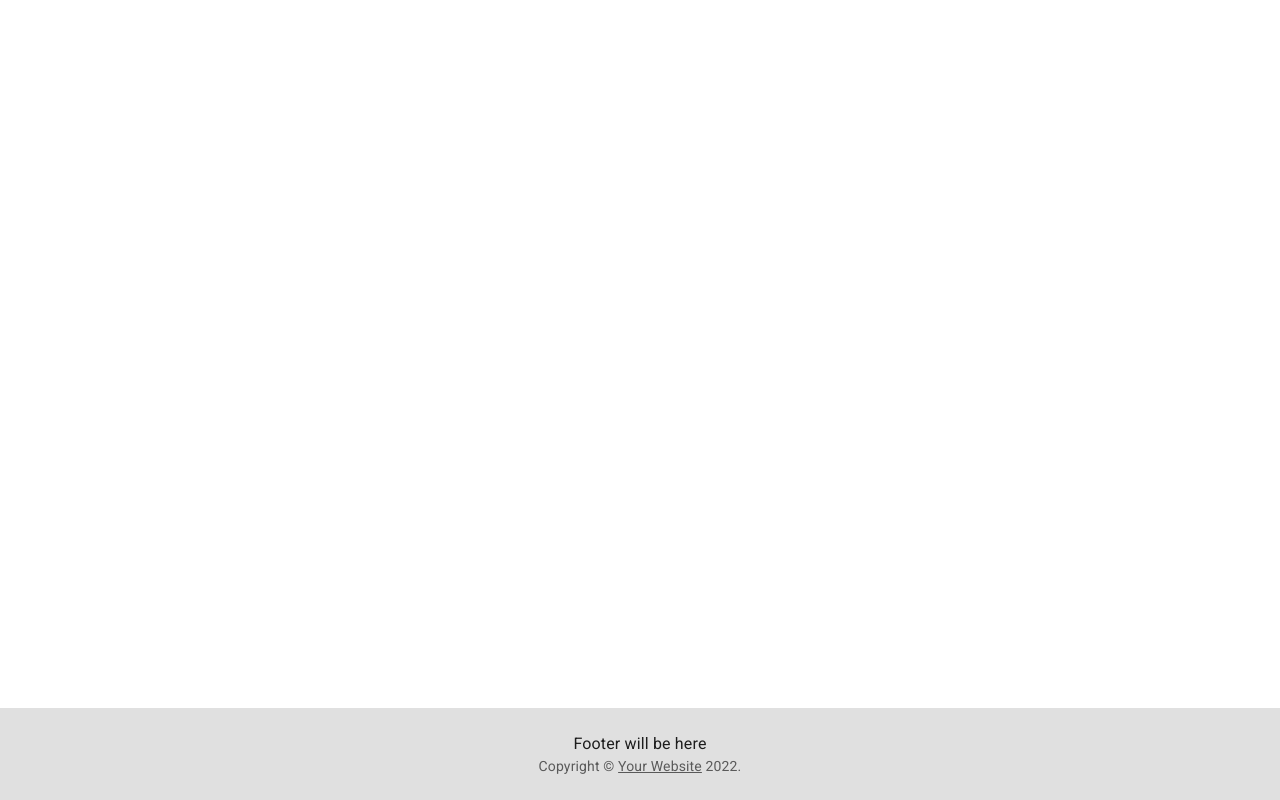
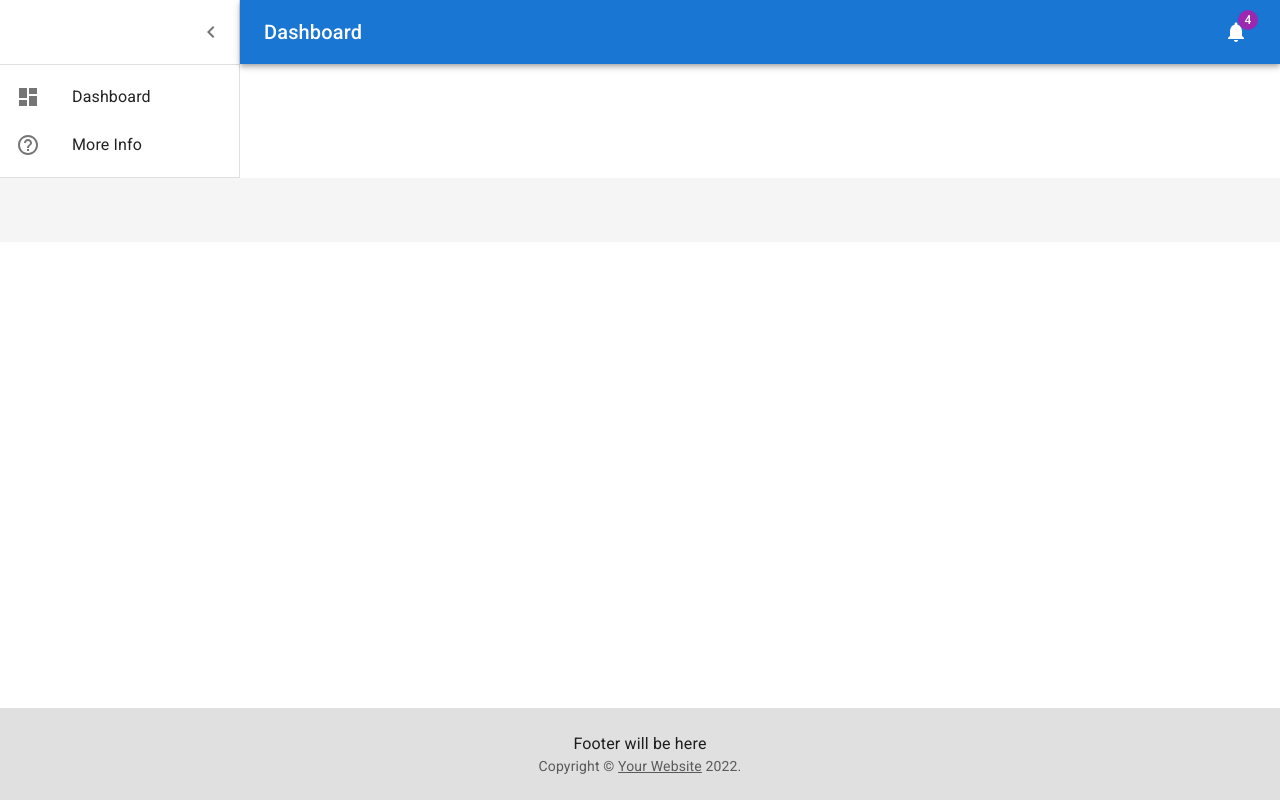
Before and after one commit to ollaikali/energyleakchecker, a React (Create React App) app: page / in a window 1280 px wide. Built offline with nearby package versions, Linux system fonts and the light colour scheme.

Commit message:
initial NavBar is added

```diff
--- a/src/App.js
+++ b/src/App.js
@@ -1,12 +1,15 @@
 import React from 'react'
 import { BrowserRouter, Route, Routes } from 'react-router-dom'
 import StickyFooter from './Components/Footer'
+import NavBar from './Components/NavBar'
 import SignIn from './Components/SignIn'
 import HomePage from './Pages/HomePage'
 
 function App() {
   return (
+    <div>
       <BrowserRouter>
+        <NavBar />
         <Routes>
           <Route path="/" element={<HomePage />} />
           <Route path="/home" element={<HomePage />} />
@@ -14,6 +17,7 @@ function App() {
         </Routes>
         <StickyFooter />
       </BrowserRouter>
+    </div>
   )
 }
 
--- /dev/null
+++ b/src/Components/NavBar.js
@@ -0,0 +1,179 @@
+import * as React from 'react'
+import { styled, createTheme, ThemeProvider } from '@mui/material/styles'
+import CssBaseline from '@mui/material/CssBaseline'
+import MuiDrawer from '@mui/material/Drawer'
+import Box from '@mui/material/Box'
+import MuiAppBar from '@mui/material/AppBar'
+import Toolbar from '@mui/material/Toolbar'
+import Typography from '@mui/material/Typography'
+import IconButton from '@mui/material/IconButton'
+import Badge from '@mui/material/Badge'
+import MenuIcon from '@mui/icons-material/Menu'
+import ChevronLeftIcon from '@mui/icons-material/ChevronLeft'
+import NotificationsIcon from '@mui/icons-material/Notifications'
+import DashboardIcon from '@mui/icons-material/Dashboard'
+import {
+  Link,
+  Divider,
+  List,
+  ListItem,
+  ListItemIcon,
+  ListItemText,
+} from '@mui/material'
+import HelpOutlineIcon from '@mui/icons-material/HelpOutline'
+import {Link as ReactLink} from "react-router-dom";
+
+const drawerWidth = 240
+
+const AppBar = styled(MuiAppBar, {
+  shouldForwardProp: (prop) => prop !== 'open',
+})(({ theme, open }) => ({
+  zIndex: theme.zIndex.drawer + 1,
+  transition: theme.transitions.create(['width', 'margin'], {
+    easing: theme.transitions.easing.sharp,
+    duration: theme.transitions.duration.leavingScreen,
+  }),
+  ...(open && {
+    marginLeft: drawerWidth,
+    width: `calc(100% - ${drawerWidth}px)`,
+    transition: theme.transitions.create(['width', 'margin'], {
+      easing: theme.transitions.easing.sharp,
+      duration: theme.transitions.duration.enteringScreen,
+    }),
+  }),
+}))
+
+const Drawer = styled(MuiDrawer, {
+  shouldForwardProp: (prop) => prop !== 'open',
+})(({ theme, open }) => ({
+  '& .MuiDrawer-paper': {
+    position: 'relative',
+    whiteSpace: 'nowrap',
+    width: drawerWidth,
+    transition: theme.transitions.create('width', {
+      easing: theme.transitions.easing.sharp,
+      duration: theme.transitions.duration.enteringScreen,
+    }),
+    boxSizing: 'border-box',
+    ...(!open && {
+      overflowX: 'hidden',
+      transition: theme.transitions.create('width', {
+        easing: theme.transitions.easing.sharp,
+        duration: theme.transitions.duration.leavingScreen,
+      }),
+      width: theme.spacing(7),
+      [theme.breakpoints.up('sm')]: {
+        width: theme.spacing(9),
+      },
+    }),
+  },
+}))
+
+const drawerElements = [
+  {
+    text: 'Dashboard',
+    iconName: <DashboardIcon />,
+    path: '/login',
+  },
+  {
+    text: 'More Info',
+    iconName: <HelpOutlineIcon />,
+    path: '/login',
+  },
+]
+
+const mdTheme = createTheme()
+
+function DashboardContent() {
+  const [open, setOpen] = React.useState(true)
+  const toggleDrawer = () => {
+    setOpen(!open)
+  }
+
+  return (
+    <ThemeProvider theme={mdTheme}>
+      {/* <Box sx={{ display: 'flex' }}> */}
+      <CssBaseline />
+      <AppBar position="absolute" open={open}>
+        <Toolbar
+          sx={{
+            pr: '24px', // keep right padding when drawer closed
+          }}
+        >
+          <IconButton
+            edge="start"
+            color="inherit"
+            aria-label="open drawer"
+            onClick={toggleDrawer}
+            sx={{
+              marginRight: '36px',
+              ...(open && { display: 'none' }),
+            }}
+          >
+            <MenuIcon />
+          </IconButton>
+          <Typography
+            component="h1"
+            variant="h6"
+            color="inherit"
+            noWrap
+            sx={{ flexGrow: 1 }}
+          >
+            Dashboard
+          </Typography>
+          <IconButton color="inherit">
+            <Badge badgeContent={4} color="secondary">
+              <NotificationsIcon />
+            </Badge>
+          </IconButton>
+        </Toolbar>
+      </AppBar>
+      {/* Drawer below */}
+      <Drawer variant="permanent" open={open}>
+        <Toolbar
+          sx={{
+            display: 'flex',
+            alignItems: 'center',
+            justifyContent: 'flex-end',
+            px: [1],
+          }}
+        >
+          <IconButton onClick={toggleDrawer}>
+            <ChevronLeftIcon />
+          </IconButton>
+        </Toolbar>
+        <Divider />
+
+        <List>
+          {drawerElements.map((item, key) => (
+            <ListItem button component={ReactLink} to={item.path} key={item.text}>
+              <ListItemIcon>{item.iconName}</ListItemIcon>
+              <ListItemText primary={item.text} />
+            </ListItem>
+          ))}
+        </List>
+
+        <Divider />
+      </Drawer>
+      <Box
+        component="main"
+        sx={{
+          backgroundColor: (theme) =>
+            theme.palette.mode === 'light'
+              ? theme.palette.grey[100]
+              : theme.palette.grey[900],
+          flexGrow: 1,
+          height: '100%',
+          overflow: 'auto',
+        }}
+      >
+        <Toolbar />
+      </Box>
+      {/* </Box> */}
+    </ThemeProvider>
+  )
+}
+
+export default function NavBar() {
+  return <DashboardContent />
+}
--- a/src/Pages/HomePage.js
+++ b/src/Pages/HomePage.js
@@ -1,8 +1,10 @@
-import React from "react";
-import StickyFooter from "../Components/Footer";
+import React from 'react'
+import StickyFooter from '../Components/Footer'
 
 export default function HomePage() {
   return (
-        <StickyFooter />
+    <>
+      <StickyFooter />
+    </>
   )
 }
```
Lines whose indentation alone changed are shown as unchanged.
